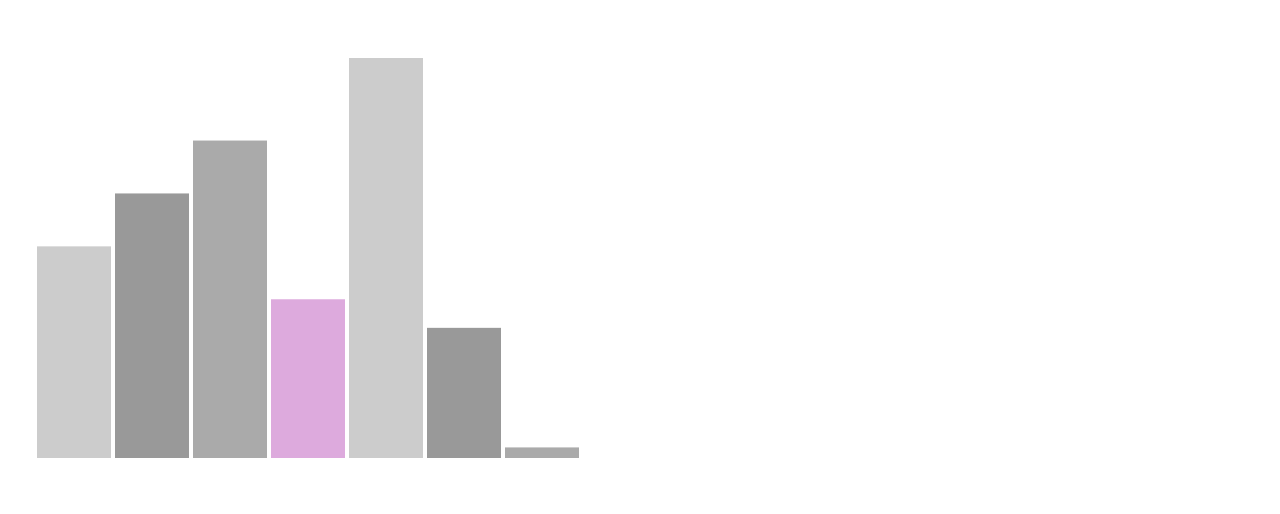
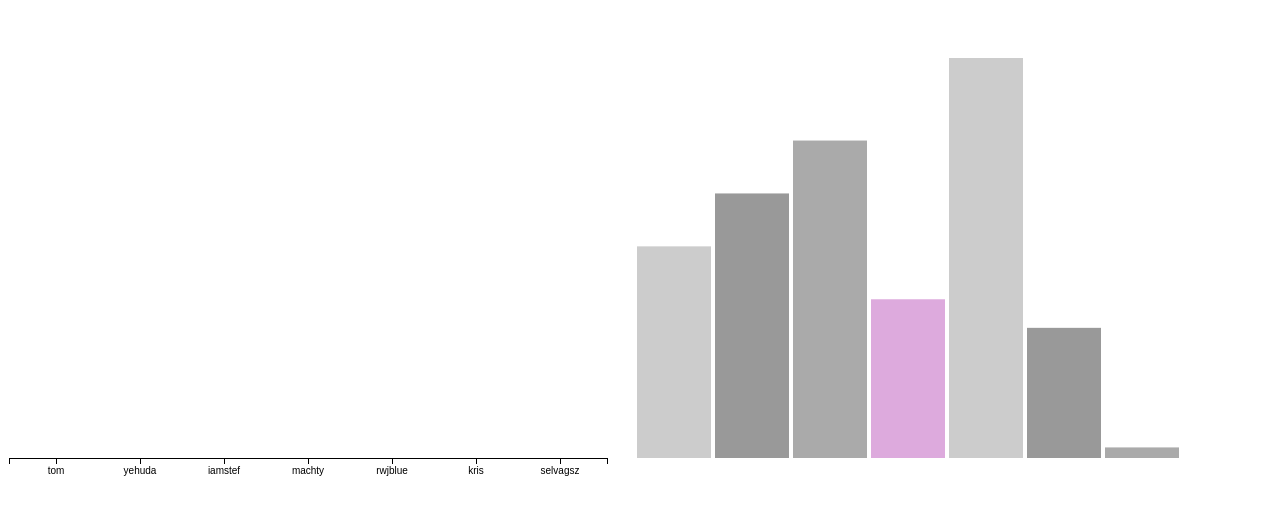
Before and after one commit to selvagsz/d3-charts-gallery, a website: page examples/bar.html in a window 1280 px wide. Drawn offline with Linux system fonts and the light colour scheme.

Commit message:
Basic XAxis Component

```diff
--- a/examples/bar.html
+++ b/examples/bar.html
@@ -5,15 +5,27 @@
 		<title>D3.chart Base Example</title>
 		<script src="../vendor/d3.js"></script>
     <script src="../vendor/d3.chart.js"></script>
+		<script src="../src/axis.js"></script>
 		<script src="../src/bars.js"></script>
     <style>
+			.axis text {
+			  font: 10px sans-serif;
+			}
 
+			.axis line,
+			.axis path {
+			  fill: none;
+			  stroke: #000;
+			  shape-rendering: crispEdges;
+			}
     </style>
 	</head>
+
 	<body>
 		<div id="bar-viz"></div>
 	</body>
-  <script>
+
+	<script>
 		var data = [
 			{
 				name: 'tom',
@@ -45,6 +57,14 @@
 			}
 		];
 
+		var XAxisChart = d3.select('#bar-viz')
+			.append('svg')
+			.chart('XAxis')
+			.width(600)
+			.height(500);
+
+		XAxisChart.draw(data);
+
 
 		var BarChart = d3.select('#bar-viz')
 			.append('svg')
--- /dev/null
+++ b/src/axis.js
@@ -0,0 +1,71 @@
+d3.chart('XAxis', {
+  initialize: function(options) {
+    options = options || {};
+    var chart = this;
+
+    var margin = options.margin || { top: 0, right: 1, bottom: 50, left: 1 };
+
+    var x = chart.x = options.scale || d3.scale.ordinal();
+
+
+    var xAxis = d3.svg.axis()
+      .scale(x);
+
+    var xAxisBase = this.base.append('g')
+      .classed('xaxis-container', true)
+      .attr('transform', 'translate(' + margin.left + ',' + -(margin.bottom) + ')');
+
+    chart.on('change:width', function(newWidth){
+      var newWidth = chart.width - margin.left - margin.right;
+      x.rangeRoundBands([0, newWidth], 0.05);
+    });
+
+    chart.layer('xaxis', xAxisBase, {
+      dataBind: function() {
+        var chart = this.chart();
+
+        chart.x.domain(data.map(function(d){ return d.name; }));
+
+        return this.selectAll('g.axis')
+          .data([data]);
+      },
+
+      insert: function() {
+        return this.append("g")
+          .attr("class", "x axis")
+          .attr("transform", "translate(0," + chart.height + ")")
+          .call(xAxis);
+      }
+    });
+  },
+
+  width: function(_) {
+    if(!arguments.length) {
+      return this.width;
+    }
+    this.width = _;
+
+    // adjust the base width
+    this.base.attr('width', this.width);
+    this.trigger("change:width");
+
+    if (this.data) this.draw(this.data);
+
+    return this;
+  },
+
+  height: function(_) {
+    if(!arguments.length) {
+      return this.height;
+    }
+    this.height = _;
+
+    // adjust the base width
+    this.base.attr('height', this.height);
+    this.trigger("change:height");
+
+    if (this.data) this.draw(this.data);
+
+    return this;
+  }
+});
--- a/src/bars.js
+++ b/src/bars.js
@@ -1,15 +1,9 @@
 d3.chart('Bars', {
-  transform: function(data) {
-    var chart = this;
-    chart.data = data;
-    return data;
-  },
-
   initialize: function(options) {
     var chart = this;
     options = options || {};
 
-    var margin = options.margin || { top: 20, right: 50, bottom: 50, left: 50 };
+    var margin = options.margin || { top: 0, right: 0, bottom: 0, left: 0 };
     var colorsRange = options.colors || d3.scale.category20().range();
     var rangeRoundBand = options.rangeRoundBand || 0.05;
 
```
